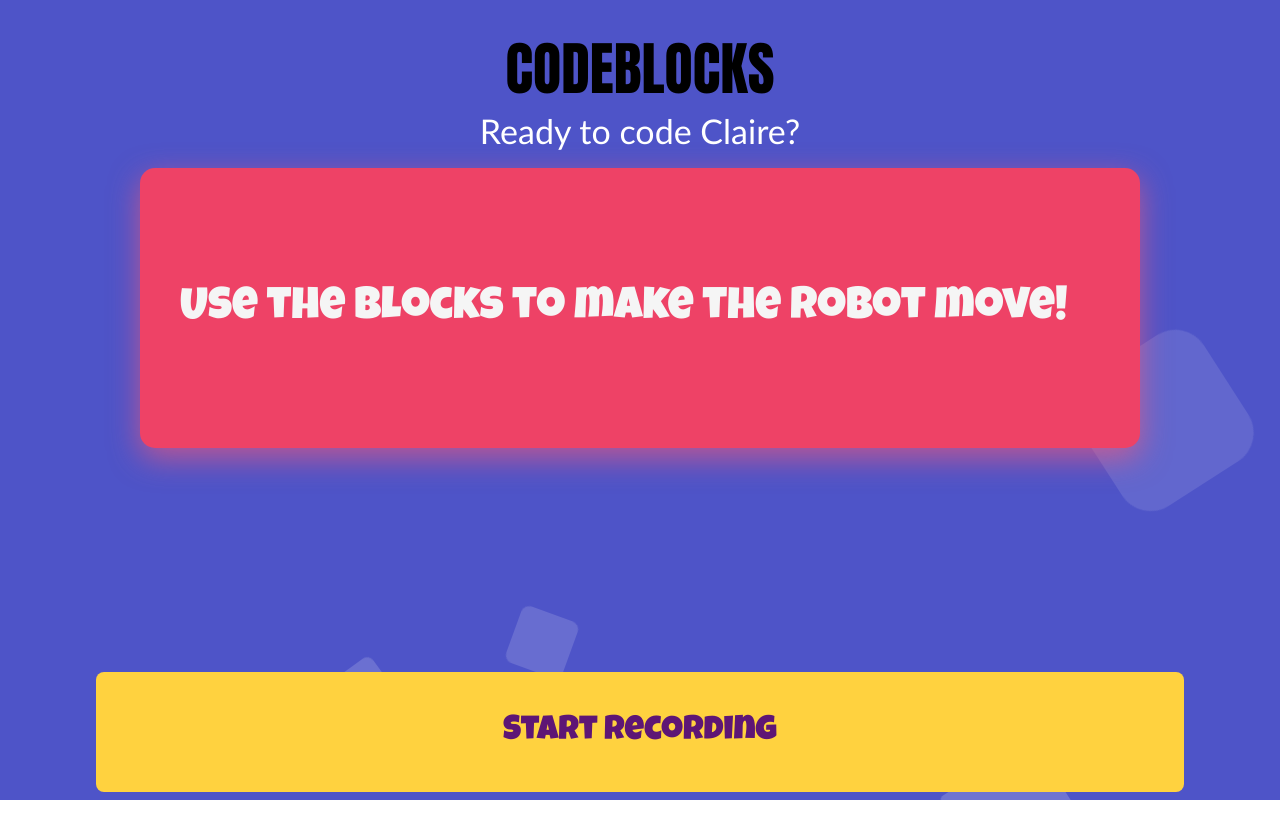
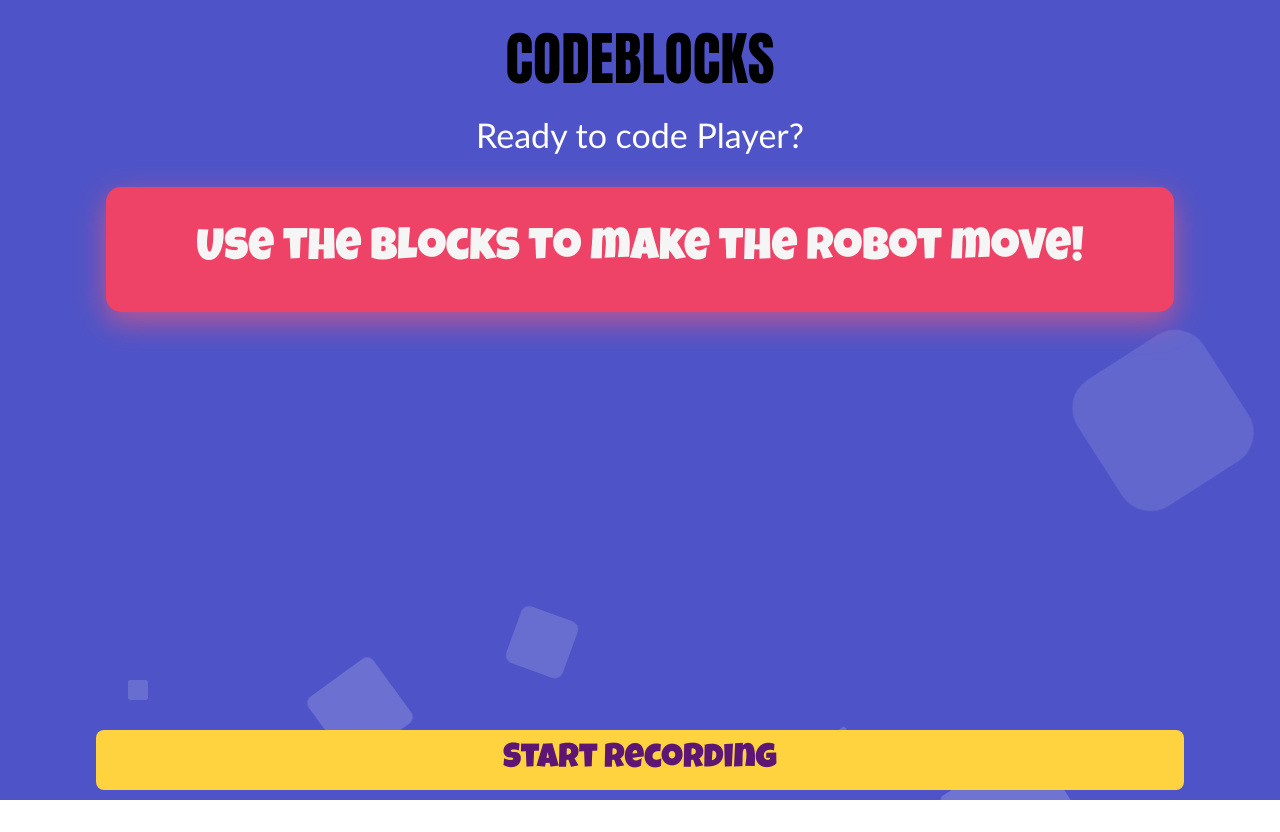
Before and after one commit to Axemortal/CodeBlocks, an Angular app in the folder frontend/: page /home in a window 1280 px wide. After the commit the page ends 800 px from the top, so only its background shows below. Built offline with nearby package versions, Linux system fonts and the light colour scheme.

Commit message:
Refactor

```diff
--- a/frontend/src/app/modules/home/capture/capture.component.scss
+++ b/frontend/src/app/modules/home/capture/capture.component.scss
@@ -1,15 +1,14 @@
 :host {
-  height: 50vh;
+  display: block;
+  min-height: 50vh;
   width: 100%;
-  align-self: center;
-  justify-content: center;
-  padding-top: 20%;
 }
 
 .video-container {
   position: relative;
   overflow: hidden;
-  margin: 0 auto;
+  margin: 20px auto;
+  border-radius: 10px;
 
   canvas {
     position: absolute;
@@ -22,4 +21,5 @@
 
 .output-container {
   margin: 10px 0;
+  padding: 10px;
 }
--- a/frontend/src/app/modules/home/capture/capture.component.ts
+++ b/frontend/src/app/modules/home/capture/capture.component.ts
@@ -35,7 +35,6 @@ export class CaptureComponent implements AfterViewInit {
 
   ngAfterViewInit(): void {
     this.initializeCamera();
-    // TODO: Add motion detection for more accurate QR code detection
   }
 
   ngOnDestroy(): void {
--- a/frontend/src/app/modules/home/layout/layout.component.html
+++ b/frontend/src/app/modules/home/layout/layout.component.html
@@ -1,20 +1,13 @@
 <div class="container">
   <div *ngIf="!isOpenCamera; else appCapture">
-    <!-- <div class="box"> -->
-    <div>
-      <h1 class="title">CODEBLOCKS</h1>
-      <app-welcome></app-welcome>
-      <div class="instructionBox">
-        <h1 class="instruction">Use the blocks to make the robot move!</h1>
-      </div>
-    </div>
-    <!-- </div> -->
-    <div class="container" style="padding-top: 20%">
-      <!-- <button class="btn text textbox" for="file-upload">Upload Image</button>
+    <app-welcome></app-welcome>
+
+    <div class="action-container">
+      <!-- <button class="btn text" for="file-upload">Upload Image</button>
       <input id="file-upload" type="file" /> -->
       <button
         *ngIf="isSupported; else notSupported"
-        class="btn text textbox"
+        class="btn text"
         (click)="openCamera()"
       >
         Start Recording
@@ -30,15 +23,12 @@
   </div>
 
   <ng-template #appCapture>
-    <div class="captureContainer">
+    <div class="capture-container">
       <app-capture></app-capture>
-      <button class="btn text textbox" (click)="onOffCamera()">
-        Stop Recording
-      </button>
-
-      <button class="btn text textbox" (click)="goToRun()">
-        Finish Recording
-      </button>
+      <div class="action-container">
+        <button class="btn text" (click)="onOffCamera()">Stop Recording</button>
+        <button class="btn text" (click)="goToRun()">Finish Recording</button>
+      </div>
     </div>
   </ng-template>
 </div>
--- a/frontend/src/app/modules/home/layout/layout.component.scss
+++ b/frontend/src/app/modules/home/layout/layout.component.scss
@@ -1,34 +1,21 @@
-:host {
-  display: flex;
-  justify-content: center;
-  align-items: center;
-  //height: 100vh;
-}
-
 .container {
   display: flex;
   flex-direction: column;
-  justify-content: space-evenly;
   align-content: center;
-  min-height: fit-content;
+  margin: 0 auto;
+  height: 100vh;
   width: 85vw;
-  border-radius: 8px;
-  padding: 10px;
-  //height: 100vh;
-  //background-color: rgb(255 255 255 / 75%);
-  //margin: auto;
 
   > div {
-    display: flex;
-    flex-direction: column;
-    justify-content: center;
-    align-items: center;
-    width: calc(100% - 20px);
-    padding: 10px;
+    .action-container {
+      position: absolute;
+      bottom: 0;
+      width: 85vw;
 
       #file-upload {
         display: none;
         visibility: hidden;
+      }
     }
 
     .not-supported {
@@ -38,67 +25,15 @@
       overflow-wrap: break-word;
     }
   }
+
+  .capture-container {
+    height: 100vh;
+    width: 85vw;
   }
 
   .btn {
-  //display: flex;
-  margin: 10px;
+    padding: 20px 10px;
     width: 100%;
-  height: 15vh;
-  justify-items: center;
-  align-items: center;
-  align-self: center;
-  background-color: #ffd23f;
-}
-
-.text {
-  color: #5e1675;
-}
-
-.title {
-  font-family: Impact, Haettenschweiler, "Arial Narrow Bold", sans-serif;
-  font-size: 58px;
-  text-align: center;
-  padding: 20px;
-}
-
-.instruction {
-  font-family: "Luckiest Guy", cursive;
-  font-weight: 400;
-  font-style: normal;
-  font-size: 45px;
-  text-align: center;
-  padding: 20px;
-  color: whitesmoke;
     align-self: center;
   }
-
-.instructionBox {
-  display: flex;
-  background-color: #ee4266;
-  height: 30vh;
-  border-radius: 15px;
-  box-shadow: 0px 10px 30px #f5587aac;
-  width: 75vw;
-  padding: 20px;
-  justify-items: center;
-  align-items: center;
-  margin-left: auto;
-  margin-right: auto;
 }
-
-.flash {
-  animation: blink 4s linear infinite;
-}
-
-@keyframes blink {
-  25% {
-    opacity: 0.7;
-  }
-  50% {
-    opacity: 0.5;
-  }
-  75% {
-    opacity: 0.7;
-  }
-}
--- a/frontend/src/app/modules/home/motion-detector/motion-detector.component.html
+++ /dev/null
@@ -1,38 +0,0 @@
-<div class="motion-data">
-  <div class="motion-data-row">
-    Acceleration:
-    {{ motionData?.acceleration?.x | number : "1.0-3" }},
-    {{ motionData?.acceleration?.y | number : "1.0-3" }},
-    {{ motionData?.acceleration?.z | number : "1.0-3" }}
-  </div>
-
-  <div class="motion-data-row">
-    Rotation rate:
-    {{ motionData?.rotationRate?.alpha | number : "1.0-3" }},
-    {{ motionData?.rotationRate?.beta | number : "1.0-3" }},
-    {{ motionData?.rotationRate?.gamma | number : "1.0-3" }}
-  </div>
-
-  <div class="motion-data-row">
-    Interval:
-    {{ motionData?.interval | number : "1.0-3" }},
-    {{ motionData?.timeStamp | number : "1.0-3" }}
-  </div>
-
-  <div class="motion-data-row">
-    Velocity:
-    {{ velocity.x | number : "1.0-3" }}, {{ velocity.y | number : "1.0-3" }},
-    {{ velocity.z | number : "1.0-3" }}
-  </div>
-
-  <div class="motion-data-row">
-    Position:
-    {{ position.x | number : "1.0-3" }}, {{ position.y | number : "1.0-3" }},
-    {{ position.z | number : "1.0-3" }}
-  </div>
-
-  <div class="motion-data-row">
-    Depth:
-    {{ depth | number : "1.0-3" }}
-  </div>
-</div>
--- a/frontend/src/app/modules/home/motion-detector/motion-detector.component.scss
+++ /dev/null
@@ -1,22 +0,0 @@
-.motion-data {
-  display: flex;
-  flex-direction: column;
-  justify-content: center;
-  align-items: center;
-  width: 100%;
-  padding: 10px;
-  border: 1px solid #ccc;
-  border-radius: 8px;
-
-  .motion-data-row {
-    display: flex;
-    justify-content: space-between;
-    width: 100%;
-    padding: 5px 0;
-    border-bottom: 1px solid #ccc;
-
-    .motion-data-label {
-      font-weight: bold;
-    }
-  }
-}
--- a/frontend/src/app/modules/home/motion-detector/motion-detector.component.ts
+++ /dev/null
@@ -1,76 +0,0 @@
-import { AfterViewInit, Component } from '@angular/core';
-
-@Component({
-  selector: 'app-motion-detector',
-  templateUrl: './motion-detector.component.html',
-  styleUrl: './motion-detector.component.scss',
-})
-export class MotionDetectorComponent implements AfterViewInit {
-  position: { x: number; y: number; z: number } = { x: 0, y: 0, z: 0 };
-  velocity: { x: number; y: number; z: number } = { x: 0, y: 0, z: 0 };
-  depth: number = 0;
-  motionData: DeviceMotionEvent | undefined;
-
-  ngAfterViewInit(): void {
-    this.setupMotionDetection();
-  }
-
-  private setupMotionDetection(): void {
-    if (window.DeviceMotionEvent) {
-      window.addEventListener('devicemotion', this.handleMotion.bind(this));
-    }
-  }
-
-  private handleMotion(event: DeviceMotionEvent): void {
-    // Skip velocity calculation for the first motion event
-    if (!this.motionData) {
-      this.motionData = event;
-      return;
-    }
-
-    const previousAcceleration = this.motionData.acceleration;
-    const previousTimestamp = this.motionData.timeStamp;
-
-    const currentAcceleration = event.acceleration;
-    const currentTimestamp = event.timeStamp;
-
-    const dt = (currentTimestamp - previousTimestamp) / 1000; // Convert to seconds
-
-    const averageAcceleration = {
-      x: ((currentAcceleration?.x ?? 0) + (previousAcceleration?.x ?? 0)) / 2,
-      y: ((currentAcceleration?.y ?? 0) + (previousAcceleration?.y ?? 0)) / 2,
-      z: ((currentAcceleration?.z ?? 0) + (previousAcceleration?.z ?? 0)) / 2,
-    };
-
-    const dampingFactor = 0.98;
-
-    const previousVelocity = this.velocity;
-    this.velocity.x =
-      this.velocity.x * dampingFactor + averageAcceleration.x * dt;
-    this.velocity.y =
-      this.velocity.y * dampingFactor + averageAcceleration.y * dt;
-    this.velocity.z =
-      this.velocity.z * dampingFactor + averageAcceleration.z * dt;
-
-    this.motionData = event;
-
-    // Skip position calculation for the first two motion events
-    if (
-      previousVelocity.x === 0 &&
-      previousVelocity.y === 0 &&
-      previousVelocity.z === 0
-    ) {
-      return;
-    }
-
-    const averageVelocity = {
-      x: (this.velocity.x + previousVelocity.x) / 2,
-      y: (this.velocity.y + previousVelocity.y) / 2,
-      z: (this.velocity.z + previousVelocity.z) / 2,
-    };
-
-    this.position.x += averageVelocity.x * dt;
-    this.position.y += averageVelocity.y * dt;
-    this.position.z += averageVelocity.z * dt;
-  }
-}
--- a/frontend/src/app/modules/home/welcome/welcome.component.html
+++ b/frontend/src/app/modules/home/welcome/welcome.component.html
@@ -1,5 +1,7 @@
-<div>
-    <h1 class="text">
-        Ready to code Claire?
-    </h1>
+<div class="container">
+  <h1 class="title">CODEBLOCKS</h1>
+  <div class="text">Ready to code Player?</div>
+  <div class="instruction-container">
+    <h1 class="instruction">Use the blocks to make the robot move!</h1>
+  </div>
 </div>
--- a/frontend/src/app/modules/home/welcome/welcome.component.scss
+++ b/frontend/src/app/modules/home/welcome/welcome.component.scss
@@ -1,10 +1,44 @@
-.text{
-    font-family: 'Gill Sans', 'Gill Sans MT', Calibri, 'Trebuchet MS', sans-serif;
-    font-style: normal;
+.container {
+  padding: 10px;
+
+  .title {
+    font-family: Impact, Haettenschweiler, "Arial Narrow Bold", sans-serif;
+    font-size: 58px;
+    text-align: center;
+    margin: 20px;
+
+    @media screen and (max-width: 768px) {
+      font-size: 40px;
+    }
+  }
+
+  .text {
+    font-family: "Gill Sans", "Gill Sans MT", Calibri, "Trebuchet MS",
+      sans-serif;
     font-size: 34px;
     text-align: center;
-    line-height: 5px;
+    margin-bottom: 25px;
     padding: 10px;
     color: white;
-    padding-bottom: 35px;
+
+    @media screen and (max-width: 768px) {
+      font-size: 24px;
+    }
+  }
+
+  .instruction-container {
+    margin: 0 auto;
+    border-radius: 15px;
+    padding: 40px;
+    background-color: #ee4266;
+    box-shadow: 0px 10px 30px #f5587aac;
+
+    .instruction {
+      font-family: "Luckiest Guy", cursive;
+      font-size: 45px;
+      font-weight: 400;
+      text-align: center;
+      color: whitesmoke;
+    }
+  }
 }
--- a/frontend/src/app/shared/scss/styles.scss
+++ b/frontend/src/app/shared/scss/styles.scss
@@ -1,16 +1,17 @@
 /* You can add global styles to this file, and also import other style files */
 
 @import "reset";
+@import url("https://fonts.googleapis.com/css2?family=Luckiest+Guy&display=swap");
 
 .btn {
   display: inline-block;
   box-sizing: border-box;
-  margin: 0;
+  margin: 0 0 10px 0;
   border-style: none;
   padding: 10px 16px;
   border-radius: 8px;
-  background-color: #405cf5;
-  color: #ffffff;
+  background-color: #ffd23f;
+  color: #5e1675;
   font-size: 14px;
   font-weight: 500;
   line-height: 20px;
@@ -29,14 +30,11 @@
   }
 }
 
-  @import url('https://fonts.googleapis.com/css2?family=Luckiest+Guy&display=swap');
-
 .text {
   font-family: "Luckiest Guy", cursive;
   font-weight: 400;
   font-style: normal;
   font-size: 34px;
   text-align: center;
-    line-height: 1;
   padding: 10px;
 }
```
Also changed, not shown: frontend/src/app/modules/home/home.module.ts (+1 -7 lines), 1 other file (tests, documents, lock files or other folders). Lines whose indentation alone changed are shown as unchanged.
